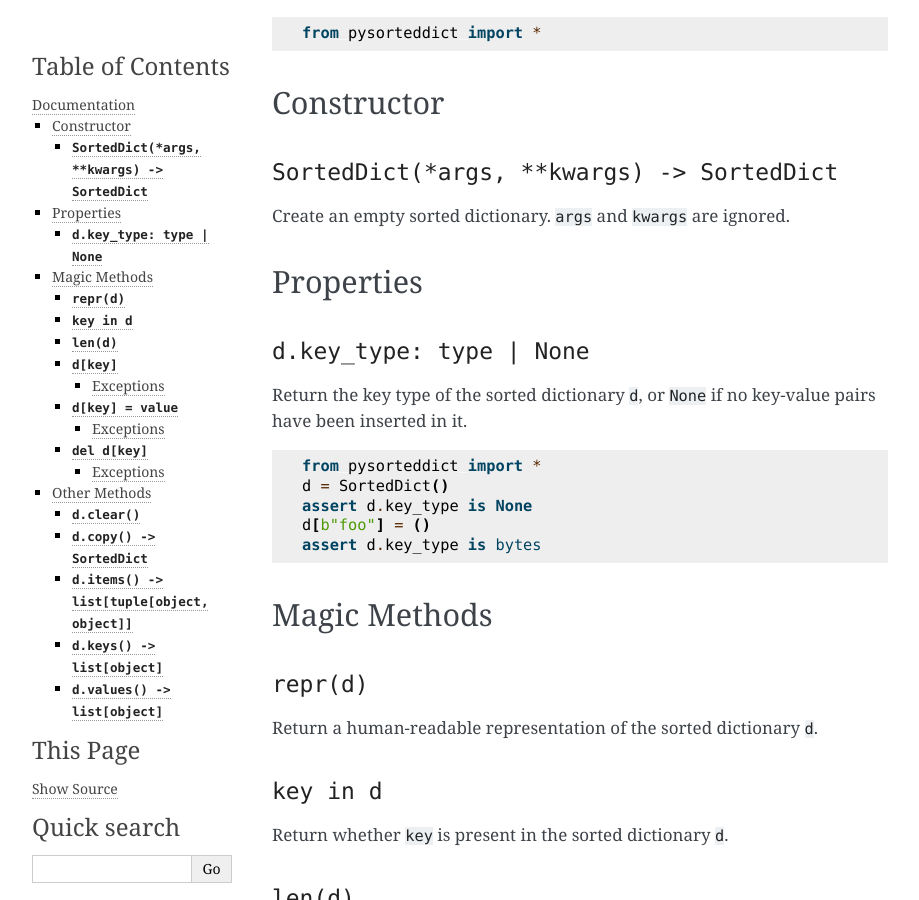
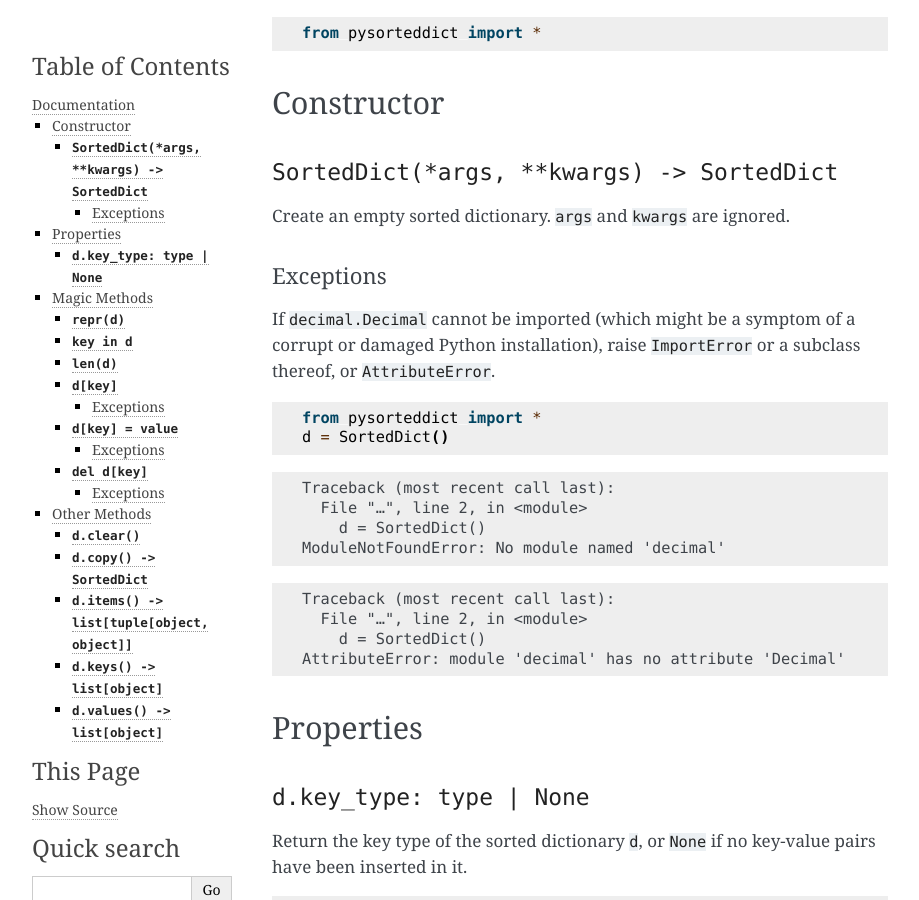
Before and after one commit to tfpf/pysorteddict, a Sphinx documentation site: the page built from docs/documentation.md, in a window 1280 px wide and 900 px high, scrolled down 273 px. Shown: the whole window, without its empty margins (170-1089 px from the left). Built offline with Sphinx 7.4.7, drawn with Linux system fonts in a browser that asks for light colours; some of the changed text lies outside the part shown.

Commit message:
Update documentation and prepare for v0.5.0 (#104)

````diff
--- a/docs/conf.py
+++ b/docs/conf.py
@@ -1,4 +1,4 @@
-release = "v0.4.6"
+release = "0.5.0"
 html_title = project = f"pysorteddict {release}"
 copyright = "2025, Vishal Pankaj Chandratreya"
 author = "Vishal Pankaj Chandratreya"
--- a/docs/documentation.md
+++ b/docs/documentation.md
@@ -26,6 +27,30 @@ from pysorteddict import *
 ### `SortedDict(*args, **kwargs) -> SortedDict`
 
 Create an empty sorted dictionary. `args` and `kwargs` are ignored.
+
+#### Exceptions
+
+If `decimal.Decimal` cannot be imported (which might be a symptom of a corrupt or damaged Python installation), raise
+`ImportError` or a subclass thereof, or `AttributeError`.
+
+```python
+from pysorteddict import *
+d = SortedDict()
+```
+
+```text
+Traceback (most recent call last):
+  File "…", line 2, in <module>
+    d = SortedDict()
+ModuleNotFoundError: No module named 'decimal'
+```
+
+```text
+Traceback (most recent call last):
+  File "…", line 2, in <module>
+    d = SortedDict()
+AttributeError: module 'decimal' has no attribute 'Decimal'
+```
 
 ## Properties
 
@@ -135,7 +160,7 @@ Map `value` to `key` in the sorted dictionary `d`, replacing the previously-mapp
 #### Exceptions
 
 If no key-value pairs have been inserted into `d` yet and `type(key)` isn't one of the supported types (`bytes`,
-`float`, `int` and `str`), raise `TypeError`.
+`float`, `int`, `str` and `decimal.Decimal`), raise `TypeError`.
 
 ```python
 from pysorteddict import *
--- a/docs/index.rst
+++ b/docs/index.rst
@@ -13,3 +13,4 @@ pysorteddict is implemented entirely in C++. ``SortedDict`` provides a Python in
    installation
    usage
    documentation
+   source_code
--- a/pyproject.toml
+++ b/pyproject.toml
@@ -13,7 +13,7 @@ build-backend = "setuptools.build_meta"
 
 [project]
 name = "pysorteddict"
-version = "0.4.6"
+version = "0.5.0"
 authors = [
     {name = "Vishal Pankaj Chandratreya"},
 ]
````
Also changed, not shown: other parts of docs/documentation.md (+3 -2 lines), docs/source_code.md (added, +3 -0 lines), docs/usage.md (+1 -0 lines).
